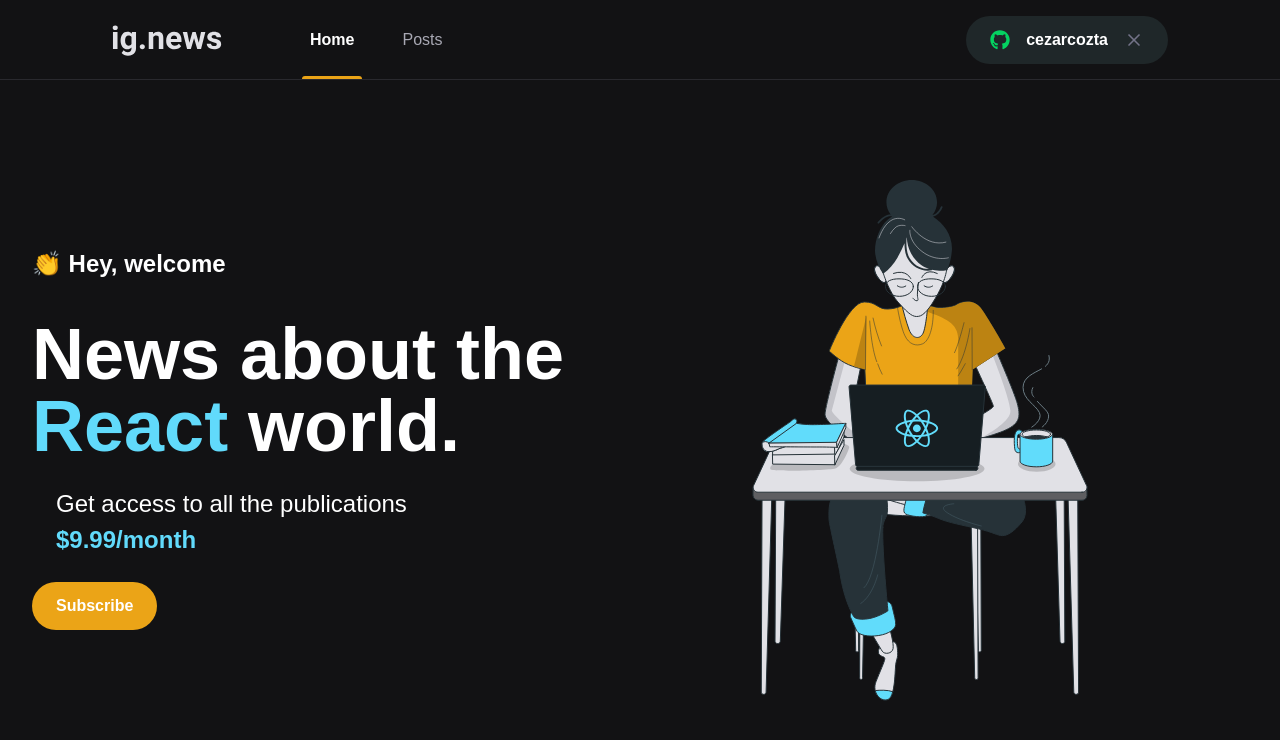
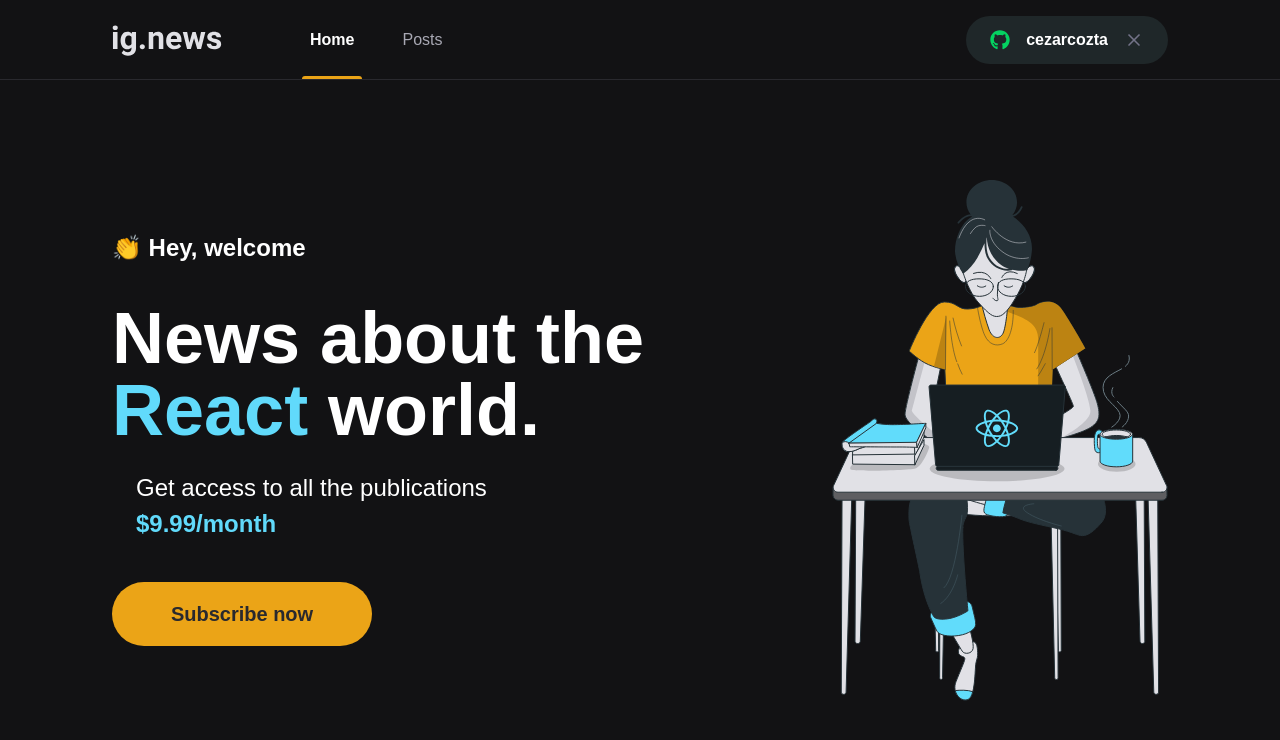
Before and after one commit to cezarcozta/ignite-ignews, a Next.js app: page / in a window 1280 px wide. Shown: the top 740 px of the page. Built offline with nearby package versions, Linux system fonts and the light colour scheme; a web font is replaced by a local one.

Commit message:
refactor: button subscribe and container margin auto

```diff
--- a/src/components/SubscribeButton/index.tsx
+++ b/src/components/SubscribeButton/index.tsx
@@ -2,8 +2,8 @@ import styles from "./styles.module.scss";
 
 export function SubscribeButton() {
   return (
-    <button type="button" className={styles.SubscribeButton}>
-      Subscribe
+    <button type="button" className={styles.subscribeButton}>
+      Subscribe now
     </button>
   );
 }
--- a/src/components/SubscribeButton/styles.module.scss
+++ b/src/components/SubscribeButton/styles.module.scss
@@ -1,16 +1,19 @@
-.SubscribeButton {
-  height: 3rem;
-  border-radius: 3rem;
+.subscribeButton {
+  width: 260px;
+  height: 4rem;
+
+  border: 0;
+  border-radius: 2rem;
+
   background-color: var(--yellow-500);
-  border: 0;
-  padding: 0 1.5rem;
+  color: var(--gray-800);
+
+  font-size: 1.25rem;
+  font-weight: bold;
 
   display: flex;
   align-items: center;
   justify-content: center;
-
-  color: var(--white);
-  font-weight: bold;
 
   transition: filter 0.2s;
 
--- a/src/pages/home.module.scss
+++ b/src/pages/home.module.scss
@@ -1,6 +1,6 @@
 .contentContainer {
   max-width: 1120px;
-  margin: 0;
+  margin: 0 auto;
   padding: 0 2rem;
   height: calc(100vh - 5rem);
 
@@ -38,4 +38,8 @@
       font-weight: bold;
     }
   }
+
+  button {
+    margin-top: 2.5rem;
+  }
 }
--- a/src/styles/globals.scss
+++ b/src/styles/globals.scss
@@ -49,7 +49,3 @@ a {
   color: inherit;
   text-decoration: none;
 }
-
-ul {
-  list-style: none;
-}
```
